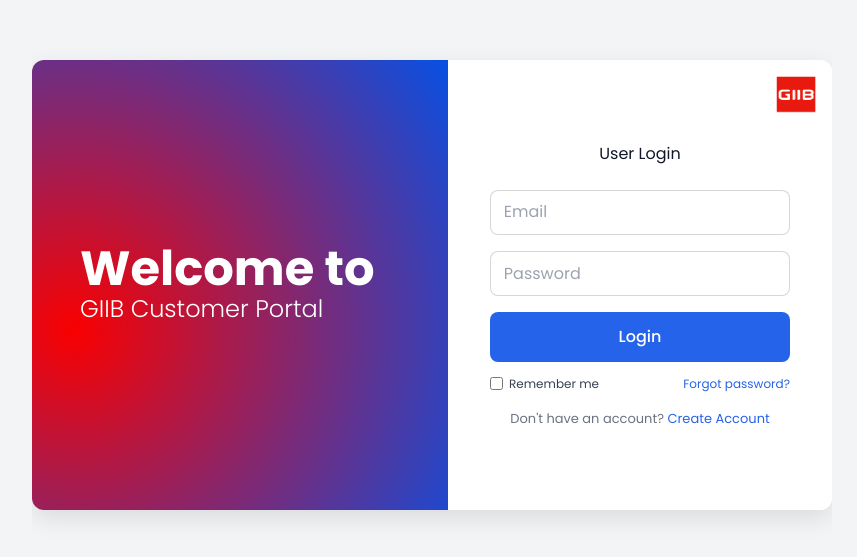
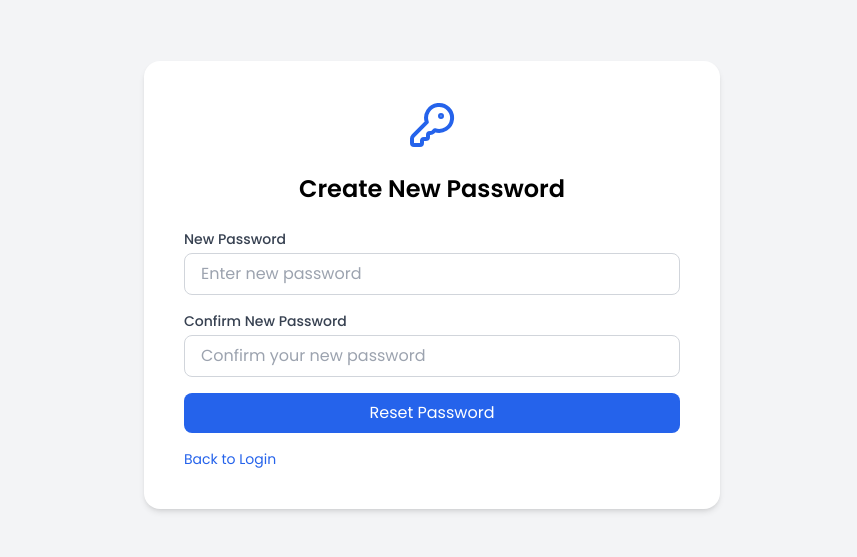
Before and after one commit to Harith-design/webportal, a React (Create React App) app in the folder frontend/: page /resetpassword in a window 1280 px wide. Shown: the part 115-672 px from the top of the page, without its empty margins (208-1065 px from the left). Built offline with nearby package versions, Linux system fonts and the light colour scheme.

Commit message:
Add description of your changes

```diff
--- a/frontend/src/App.js
+++ b/frontend/src/App.js
@@ -6,7 +6,7 @@
 import SignUp from "./components/Signup";
 import Login from "./components/Login";
 import ForgotPassword from "./components/ForgotPassword";
-import CreateNewPassword from "./components/CreateNewPassword";
+import ResetPassword from "./components/ResetPassword";
 
 // Protected pages
 import DashboardPage from "./components/DashboardPage";
@@ -30,7 +30,7 @@
           <Route path="/signup" element={<SignUp />} />
           <Route path="/login" element={<Login />} />
           <Route path="/forgotpassword" element={<ForgotPassword />} />
-          <Route path="/createpassword" element={<CreateNewPassword />} />
+          <Route path="/resetpassword" element={<ResetPassword />} />
 
           {/* Protected Dashboard routes */}
           <Route
--- a/frontend/src/components/CreateNewPassword.jsx
+++ b/frontend/src/components/ResetPassword.jsx
@@ -1,7 +1,7 @@
 import React, { useState } from "react";
 import { KeyRound } from "lucide-react"; // ✅ Import key icon
 
-function CreateNewPassword() {
+function ResetPassword() {
   const [password, setPassword] = useState("");
   const [confirmPassword, setConfirmPassword] = useState("");
 
@@ -75,4 +75,4 @@
   );
 }
 
-export default CreateNewPassword;
+export default ResetPassword;
```
